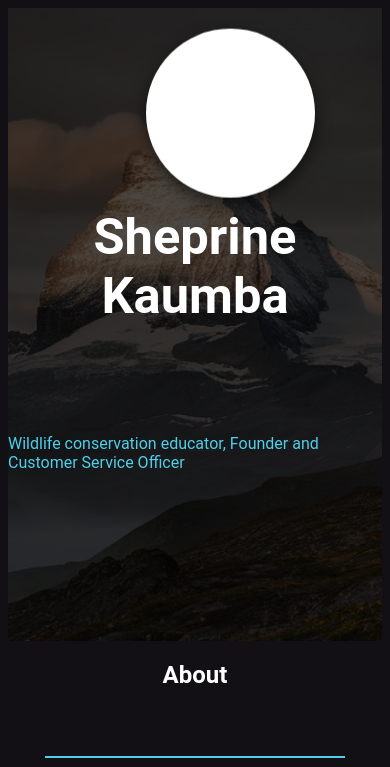
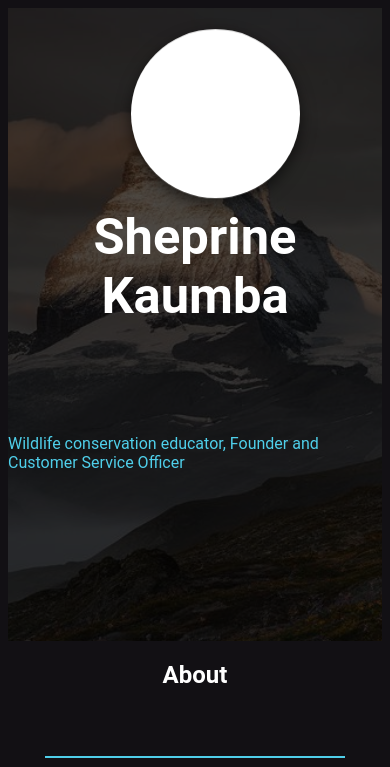
Before and after one commit to Sevich-Kah/sheprine1, a plain HTML site: page index.html in a window 390 px wide. Shown: the top 767 px of the page. Drawn offline with Linux system fonts and the light colour scheme.

Commit message:
Update styles.css

```diff
--- a/styles.css
+++ b/styles.css
@@ -374,6 +374,9 @@ li {
 
 
 @media (max-width: 390px) {
+     body {
+	overflow: hidden;
+     }
     .top-bar {
         justify-content: space-between;
     }
@@ -397,7 +400,7 @@ li {
         background-attachment: fixed;
     }
     .avatar {
-        margin: 6% 37%;
+        margin: 6% 33%;
     }
     .homebar p {
         text-shadow: none;
@@ -412,6 +415,7 @@ li {
     }
     #service, .service1 {
         display: block;
+	letter-spacing: 0;
     }
     .service1 p {
         max-width: 55vh;
```
